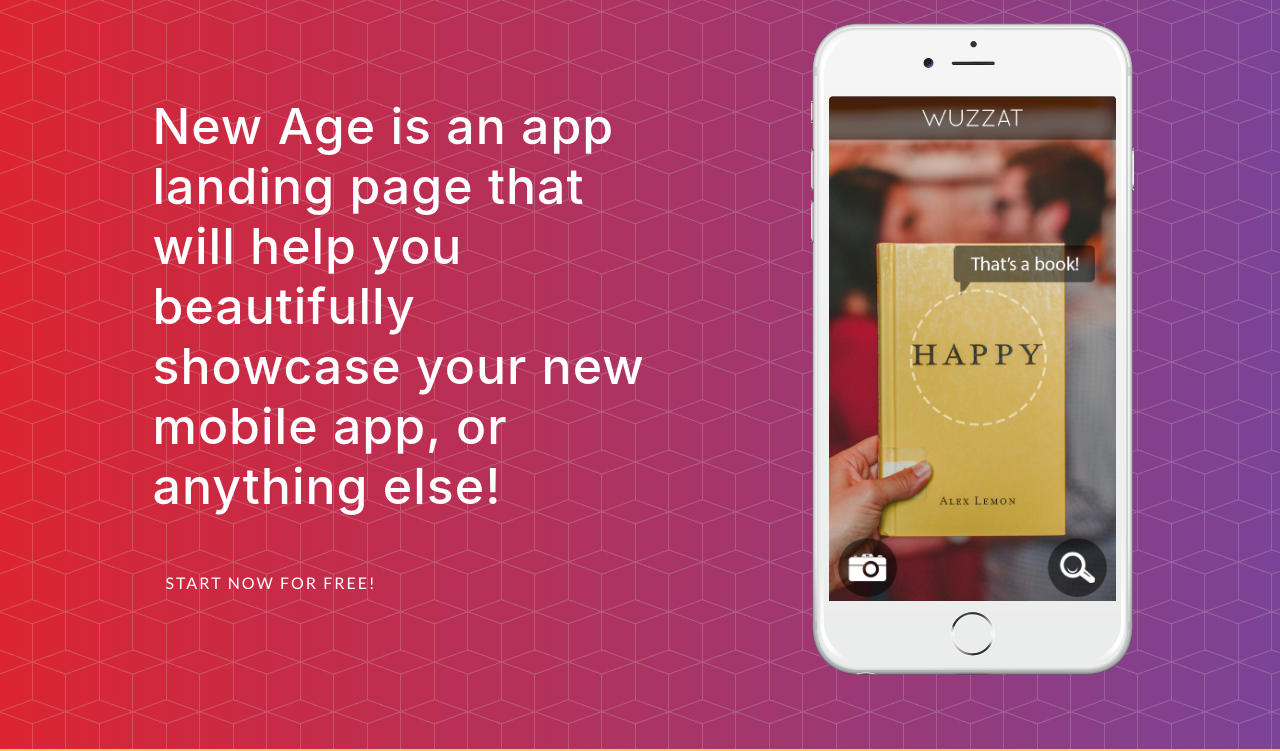
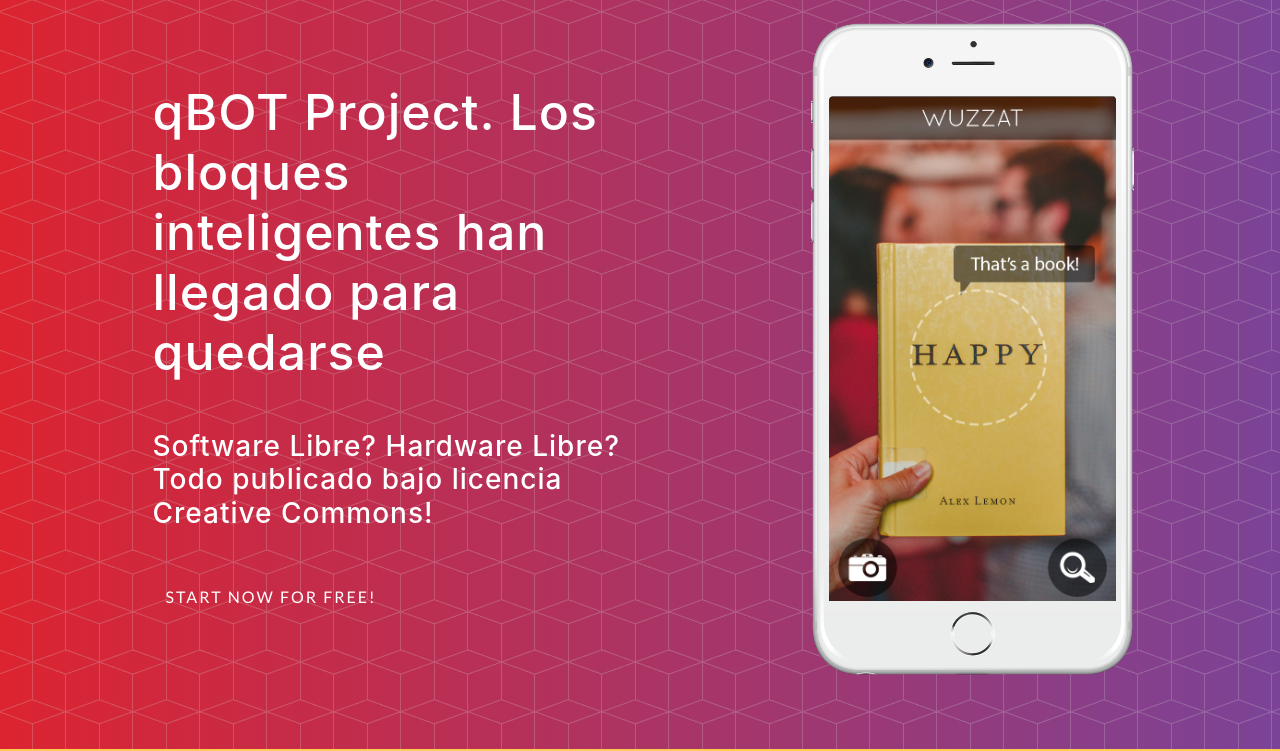
Before and after one commit to PabloGarciaJaen/pablogj2000.github.io, a website with bundled scripts: page index.html in a window 1280 px wide. Shown: the part 51-802 px from the top of the page. Built offline with nearby package versions, Linux system fonts and the light colour scheme; a web font is replaced by a local one.

Commit message:
Update index.html

```diff
--- a/index.html
+++ b/index.html
@@ -59,7 +59,8 @@
         <div class="row h-100">
           <div class="col-lg-7 my-auto">
             <div class="header-content mx-auto">
-              <h1 class="mb-5">New Age is an app landing page that will help you beautifully showcase your new mobile app, or anything else!</h1>
+              <h1 class="mb-5">qBOT Project. Los bloques inteligentes han llegado para quedarse</h1>
+              <h3 class="mb-5">Software Libre? Hardware Libre? Todo publicado bajo licencia Creative Commons!</h3>
               <a href="#download" class="btn btn-outline btn-xl js-scroll-trigger">Start Now for Free!</a>
             </div>
           </div>
```
